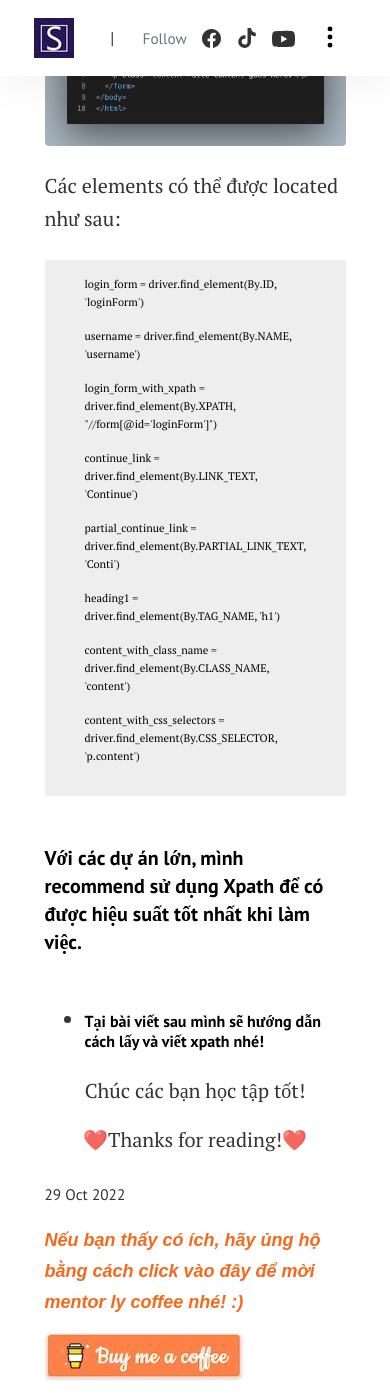
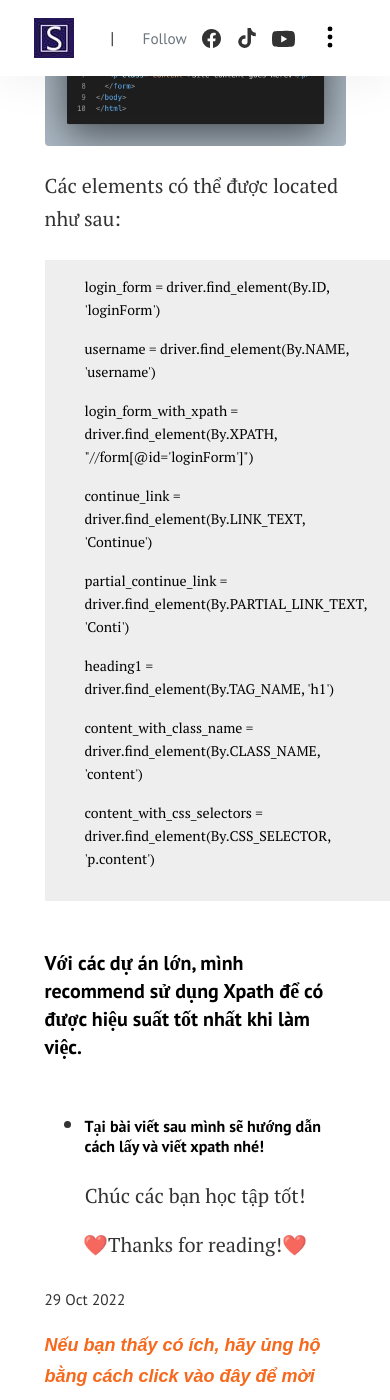
Before and after one commit to duykhanhrc/duykhanhrc.github.io, a Jekyll site: the page built from _posts/selenium-web/2022-10-29-locators-in-selenium.md, in a window 390 px wide and 1400 px high, scrolled down 2191 px. Built offline with Jekyll 4.4.1, drawn with Linux system fonts in a browser that asks for light colours; comment, search, counter and statistics services are not loaded.

Commit message:
fix: responsive code format

```diff
--- a/_posts/selenium-web/2022-10-29-locators-in-selenium.md
+++ b/_posts/selenium-web/2022-10-29-locators-in-selenium.md
@@ -43,21 +43,21 @@
 
 Các elements có thể được located như sau:
 <div class="myDiv" style="color:black; display: table; background-color:rgb(238,238,238);text-align: left;padding:15px 40px;">
-<p style="font-size:11px;"> login_form = driver.find_element(By.ID, 'loginForm')</p>
+<p class="scriptCode"> login_form = driver.find_element(By.ID, 'loginForm')</p>
 
-<p style="font-size:11px;"> username = driver.find_element(By.NAME, 'username')</p>
+<p class="scriptCode"> username = driver.find_element(By.NAME, 'username')</p>
 
-<p style="font-size:11px;"> login_form_with_xpath = driver.find_element(By.XPATH, "//form[@id='loginForm']")</p>
+<p class="scriptCode"> login_form_with_xpath = driver.find_element(By.XPATH, "//form[@id='loginForm']")</p>
 
-<p style="font-size:11px;"> continue_link = driver.find_element(By.LINK_TEXT, 'Continue')</p>
+<p class="scriptCode"> continue_link = driver.find_element(By.LINK_TEXT, 'Continue')</p>
 
-<p style="font-size:11px;"> partial_continue_link = driver.find_element(By.PARTIAL_LINK_TEXT, 'Conti')</p>
+<p class="scriptCode"> partial_continue_link = driver.find_element(By.PARTIAL_LINK_TEXT, 'Conti')</p>
 
-<p style="font-size:11px;"> heading1 = driver.find_element(By.TAG_NAME, 'h1')</p>
+<p class="scriptCode"> heading1 = driver.find_element(By.TAG_NAME, 'h1')</p>
 
-<p style="font-size:11px;"> content_with_class_name = driver.find_element(By.CLASS_NAME, 'content')</p>
+<p class="scriptCode"> content_with_class_name = driver.find_element(By.CLASS_NAME, 'content')</p>
 
-<p style="font-size:11px;"> content_with_css_selectors = driver.find_element(By.CSS_SELECTOR, 'p.content')</p>
+<p class="scriptCode"> content_with_css_selectors = driver.find_element(By.CSS_SELECTOR, 'p.content')</p>
 </div>
 
 ##### Với các dự án lớn, mình recommend sử dụng Xpath để có được hiệu suất tốt nhất khi làm việc.
--- a/assets/css/theme.scss
+++ b/assets/css/theme.scss
@@ -152,10 +152,16 @@
     .layout-default .wrap-page-header {
         display:block;
     }
+    p.scriptCode{
+        font-size: 15px;
+    }
 }
 @media only screen and (max-width: 767px) {
     .page-header.big {
         font-size:2.5em;
+    }
+    p.scriptCode{
+        font-size: 0.7em;
     }
 }
 .google-auto-placed {
```
Also changed, not shown: _posts/selenium-web/2022-11-04-click-button-in-selenium.md (+4 -4 lines), _posts/selenium-web/2022-11-10-gettext-in-selenium.md (+3 -3 lines), _posts/selenium-web/2022-11-3-xpath-in-selenium.md (+6 -6 lines).
